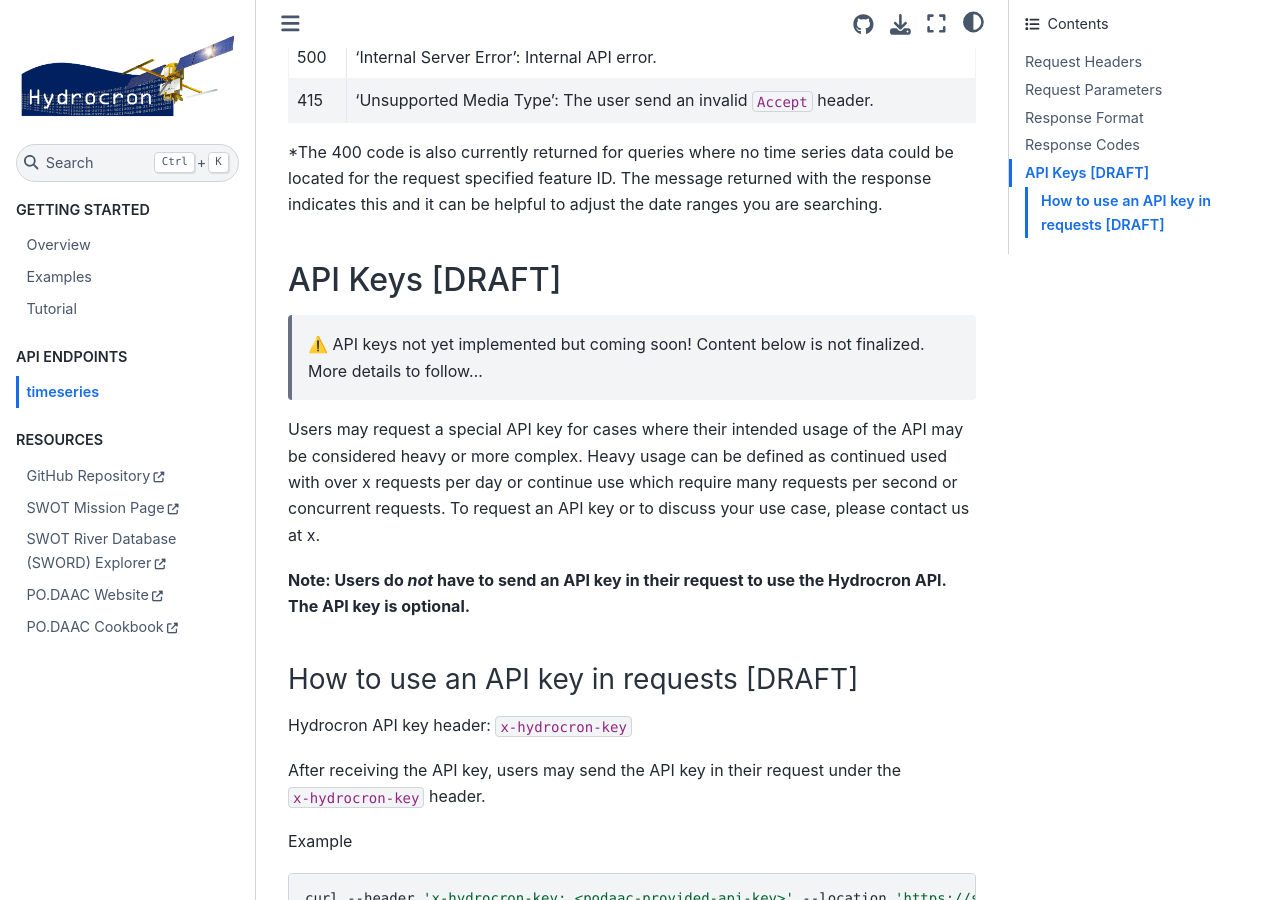
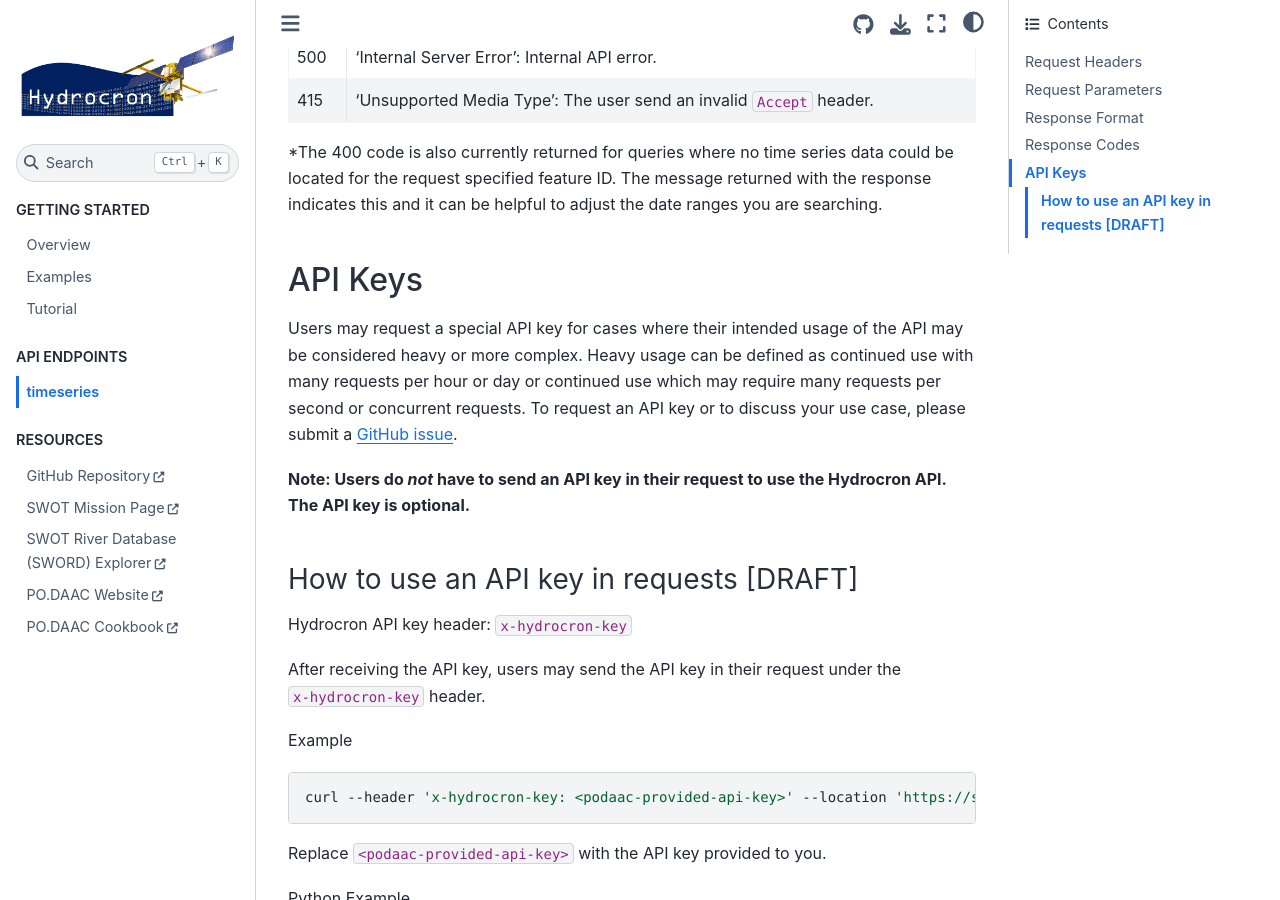
Before and after one commit to podaac/hydrocron, a Jupyter Book: the page built from docs/timeseries.md, in a window 1280 px wide and 900 px high, scrolled down 10692 px. Built offline with Jupyter Book 1.0.4 settings and Sphinx 7.4.7 and the Sphinx Book theme 1.1.4, drawn with Linux system fonts in a browser that asks for light colours.

Commit message:
Feature/issue 205 - Add Confluence API key (#221)
* Fix possible variable references before value is assigned

* Define Confluence API key and trusted partner plan limits

* Define a list of trusted partner keys and store under single parameter

* Define API keys as encrypted envrionment variables for Lambda authorizer

* Update authorizer and connection class to use KMS to retrieve API keys

* Hack to force lambda deployment when ssm value changes (#218)

* Add replace_triggered_by to hydrocron_lambda_authorizer

* Introduce environment variable that contains random id which will change whenever an API key value changes. This will force lambda to publish new version of the function.

* Remove unnecessary hash function

* Update to SSM parameter API key storage and null_resource enviroment variable

* Update Terraform and AWS provider

* Update API key documentation

* Set source_code_hash to force deployment of new image

* Downgrade AWS provider to 4.0 to remove inline policy errors

* Update docs/timeseries.md

---------

Co-authored-by: Frank Greguska <89428916+frankinspace@users.noreply.github.com>

```diff
--- a/docs/timeseries.md
+++ b/docs/timeseries.md
@@ -461,12 +461,9 @@
 
 *The 400 code is also currently returned for queries where no time series data could be located for the request specified feature ID. The message returned with the response indicates this and it can be helpful to adjust the date ranges you are searching.
 
-## API Keys [DRAFT]
+## API Keys
 
-> ⚠️
->API keys not yet implemented but coming soon! Content below is not finalized. More details to follow...
-
-Users may request a special API key for cases where their intended usage of the API may be considered heavy or more complex. Heavy usage can be defined as continued used with over x requests per day or continue use which require many requests per second or concurrent requests. To request an API key or to discuss your use case, please contact us at x.
+Users may request a special API key for cases where their intended usage of the API may be considered heavy or more complex. Heavy usage can be defined as continued use with many requests per hour or day or continued use which may require many requests per second or concurrent requests. To request an API key or to discuss your use case, please submit a [GitHub issue](https://github.com/podaac/hydrocron/issues).
 
 **Note: Users do *not* have to send an API key in their request to use the Hydrocron API. The API key is optional.**
 
```
Also changed, not shown: CHANGELOG.md (+2 -1 lines), 10 other files.
